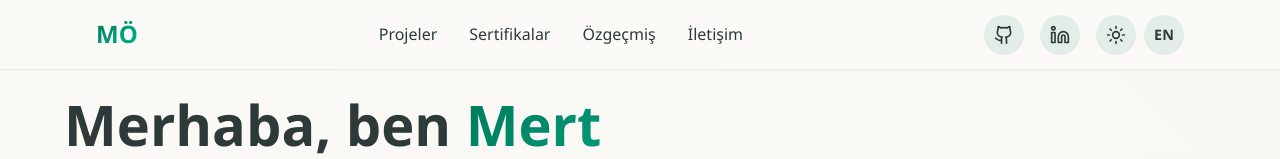
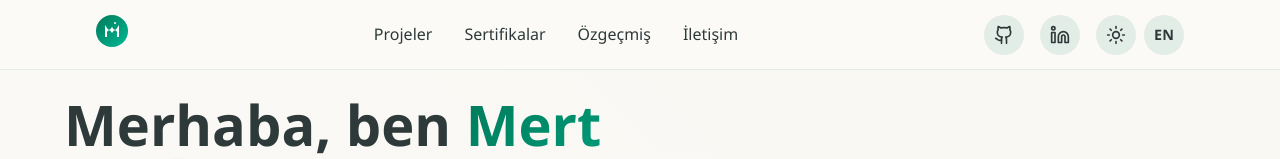
Before and after one commit to Mertozkaya21/portfolyo, a React (Create React App) app: page / in a window 1280 px wide. Shown: the top 159 px of the page. Built offline with nearby package versions, Linux system fonts and the light colour scheme.

Commit message:
updated navbar

```diff
--- a/src/components/Navbar.js
+++ b/src/components/Navbar.js
@@ -71,9 +71,9 @@
           className="navbar-brand"
           whileHover={{ scale: 1.05 }}
         >
-          <a href="#hero" className="logo">
-            <span className="logo-text">MÖ</span>
-          </a>
+        <a href="#hero" className="logo">
+          <img src={`${process.env.PUBLIC_URL}/favicon.svg`} alt="Logo" className="logo-img" />
+        </a>
         </motion.div>
 
         <nav className="nav-desktop">
--- a/src/components/Projects.js
+++ b/src/components/Projects.js
@@ -15,7 +15,7 @@
     descriptionEn: 'I worked as a backend developer in the Bilconnect project. I implemented user management, data storage, and authentication systems using Firebase and Java.',
     repoLink: 'https://github.com/Mertozkaya21/Bilconnect',
     tags: ["Backend" ,"Firebase","Java"],
-    icon: "🔥"
+    icon: "🗄️"
   },
   {
     id: 2,
@@ -35,7 +35,7 @@
     descriptionEn: 'I implemented the UART communication protocol on the Basys3 FPGA card. I connected two Basys3 cards with a cable to enable data transmission between them.',
     repoLink: 'https://github.com/Mertozkaya21/UART-protocol',
     tags: ["Embedded Software" ,"Basys3", "UART"],
-    icon: "⚡"
+    icon: "💻"
   },
   {
     id: 4,
@@ -54,7 +54,7 @@
     description: 'Farklı CNN mimarileriyle Transfer Learning kullanarak yaş tahmini modeli geliştirdim. UTKFace veri seti üzerinde eğitim yaptım ve performans analizini gerçekleştirdim. Transfer Learning kullanarak farklı CNN mimarilerini kıyasladım.',
     descriptionEn: 'I developed an age estimation model using Transfer Learning with different CNN architectures. I trained on the UTKFace dataset and performed performance analysis. I compared different CNN architectures using Transfer Learning.',
     tags: ["CNN" , "ResNet", "Transfer Learning"],
-    icon: "🤖"
+    icon: "📊"
   },
   {
     id: 6,
```
